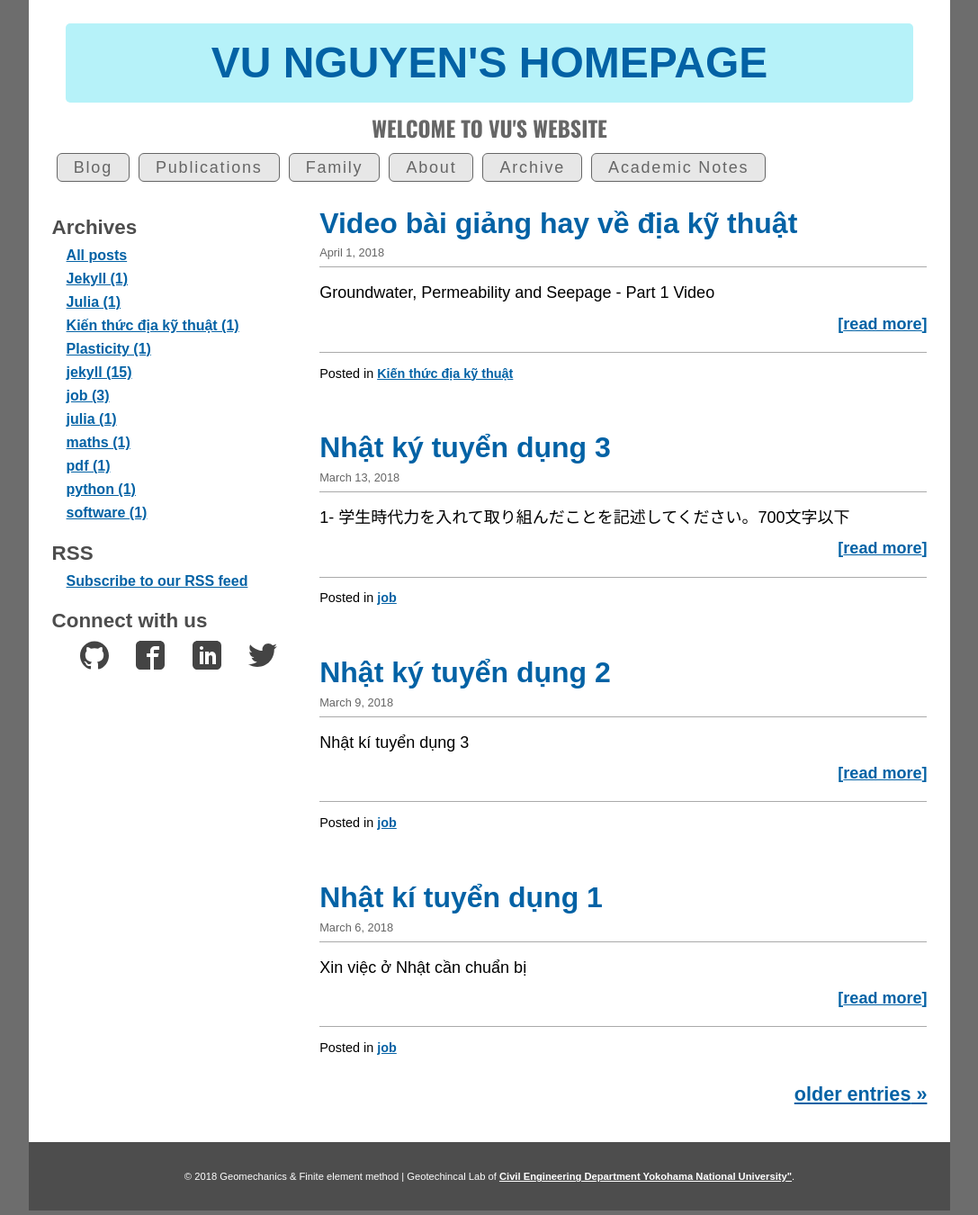
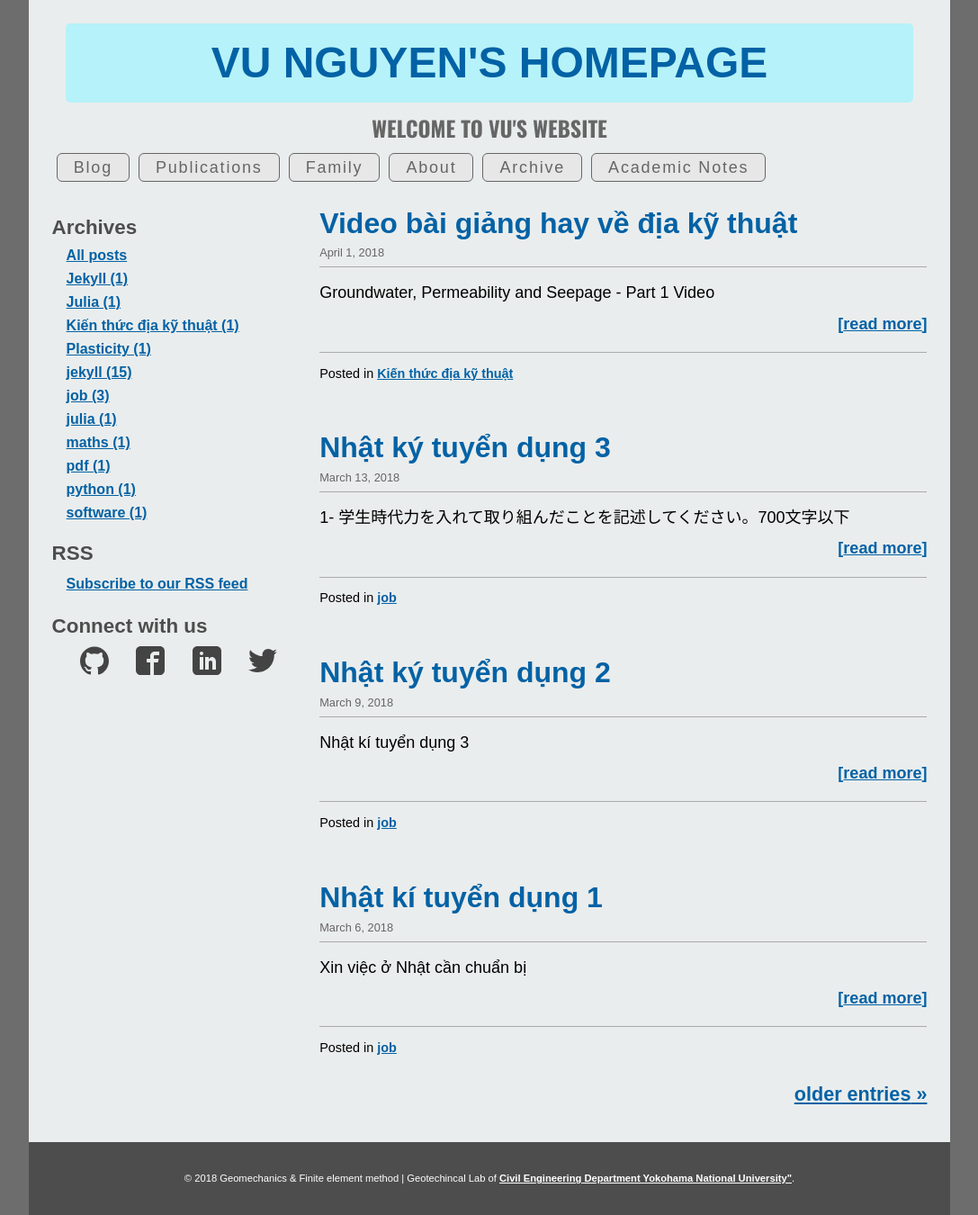
Before and after one commit to quangvunp/geomechanics, a Jekyll site: the page built from index.html, in a window 1280 px wide. Shown: the whole page at 90% size, without its empty margins (96-1183 px from the left). Built offline with Jekyll 4.4.1, drawn with Linux system fonts in a browser that asks for light colours; the list of posts is cut into pages by our own code.

Commit message:
Update main.css

```diff
--- a/css/main.css
+++ b/css/main.css
@@ -294,7 +294,7 @@
  body {
 	/*font: 95% 'Arial', Georgia, serif;*/
         font-family: Arial, "Helvetica Neue", Helvetica, sans-serif;
-	background: white;
+	background: #eaeded;
 	direction: ltr;
 	text-align: justify;
 }
@@ -315,6 +315,7 @@
 }
 p {
 	margin: 0 0 1em 0;
+	line-height:1.5em;
 }
 a {
 	color: #0362a5;
```
